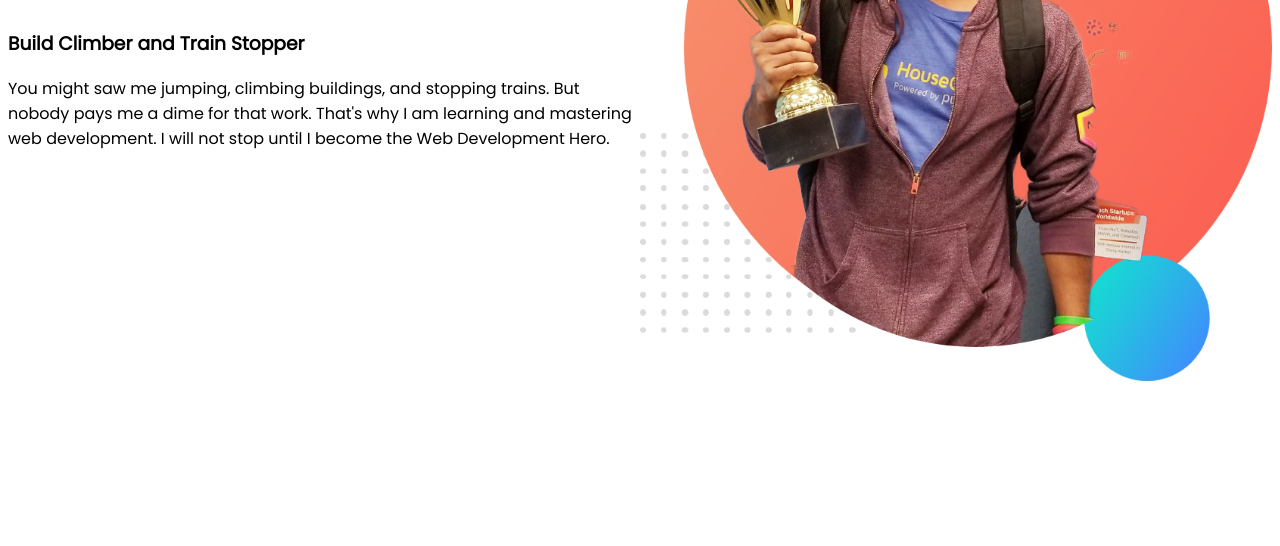
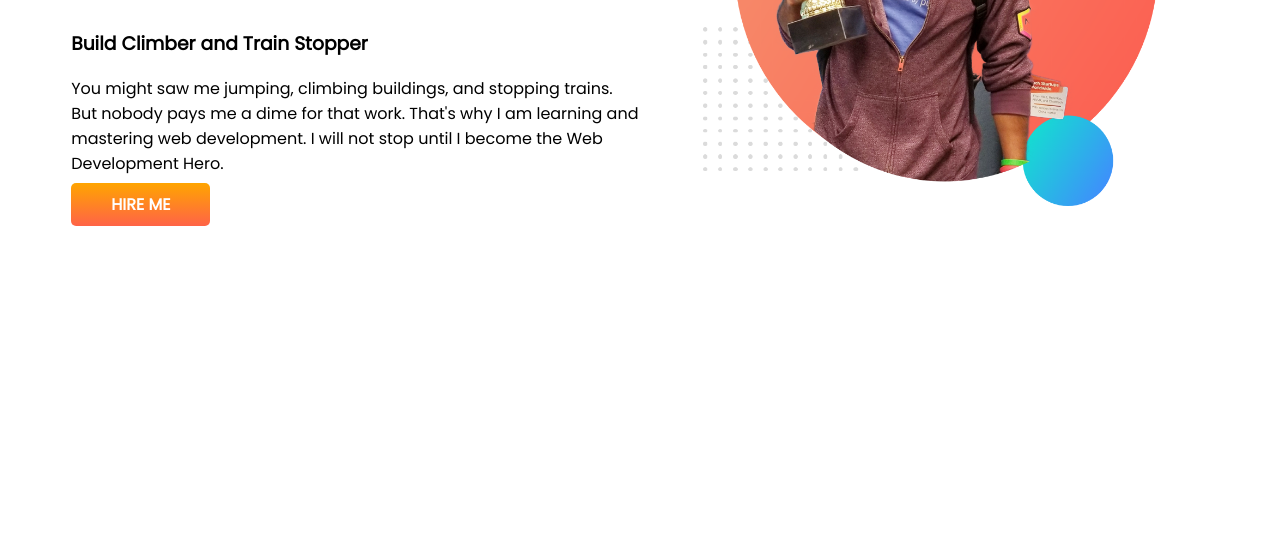
Before and after one commit to dev-alamin1/my-portfolio, a plain HTML site: page index.html in a window 1280 px wide. Shown: the part 254-800 px from the top of the page. Drawn offline with Linux system fonts and the light colour scheme.

Commit message:
hire me button and its style added

```diff
--- a/css/style.css
+++ b/css/style.css
@@ -14,8 +14,18 @@ section{
 
 .half-width{
     width: 50%;
+    padding-left: 5%;
 }
 
 .half-width img{
-    width: 100%;
+    width: 80%;
 }
+
+.hire-me-btn{
+    text-decoration: none;
+    background-image: linear-gradient(orange,tomato);
+    font-weight: 700;
+    border-radius: 5px;
+    padding: 10px 40px;
+    color: #fff;
+}
--- a/index.html
+++ b/index.html
@@ -21,6 +21,7 @@
             <p>You might saw me jumping, climbing buildings, and stopping trains. But nobody pays me a dime for that
                 work. That's why I am learning and mastering web development. I will not stop until I become the Web
                 Development Hero.</p>
+            <a href="" class="hire-me-btn">HIRE ME</a>
         </div>
 
         <div class="half-width">
```
